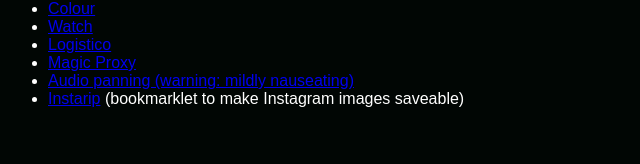
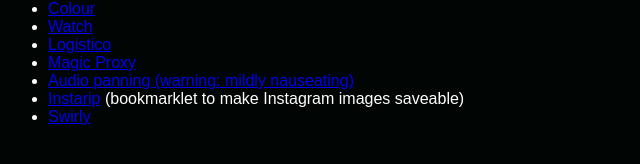
Before and after one commit to CheshireSwift/cheshireswift.github.io, a Jekyll site: the page built from index.html, in a window 1280 px wide. Shown: the part 192-356 px from the top of the page, without its empty margins (0-640 px from the left). Built offline with Jekyll 4.4.1, drawn with Linux system fonts in a browser that asks for light colours; nearby versions of some CDN libraries.

Commit message:
Add swirly to index

```diff
--- a/index.html
+++ b/index.html
@@ -50,6 +50,7 @@
         <li><a href="magic-proxy">Magic Proxy</a></li>
         <li><a href="audiopan">Audio panning (warning: mildly nauseating)</a></li>
         <li><a class="bookmarklet" href="javascript:(function()%7Bvar%20elems%3Ddocument.querySelectorAll('%5Bstyle*%3D%22padding-bottom%3A%20100%25%22%5D')%3Belems.forEach(function(a)%7Ba.style%5B%22padding-bottom%22%5D%3D0%2Ca.style.overflow%3D%22visible%22%2Ca.querySelectorAll(%22img%22).forEach(function(a)%7Ba.style.height%3D%22auto%22%7D)%7D)%7D)()">Instarip</a> (bookmarklet to make Instagram images saveable)</li>
+        <li><a href="swirly">Swirly</a></li>
       </ul>
     </div>
     {% comment %}
```
